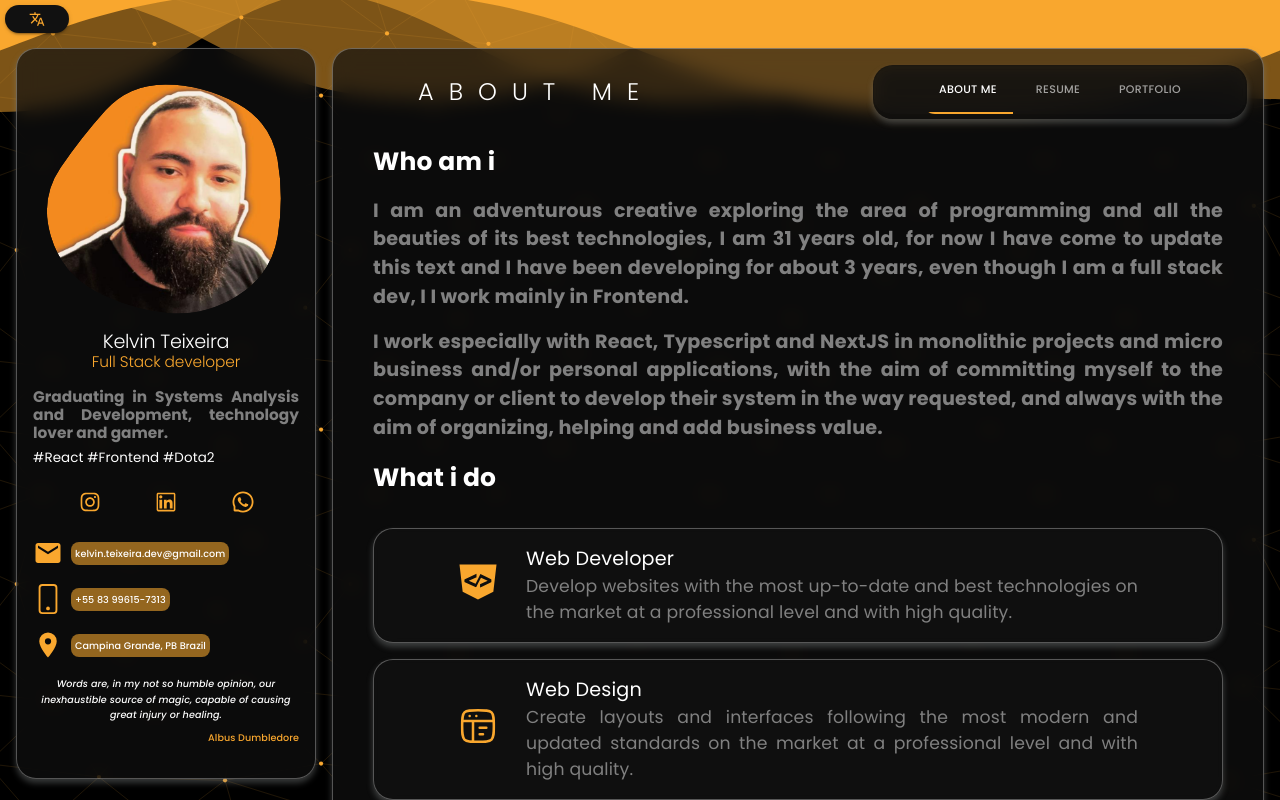
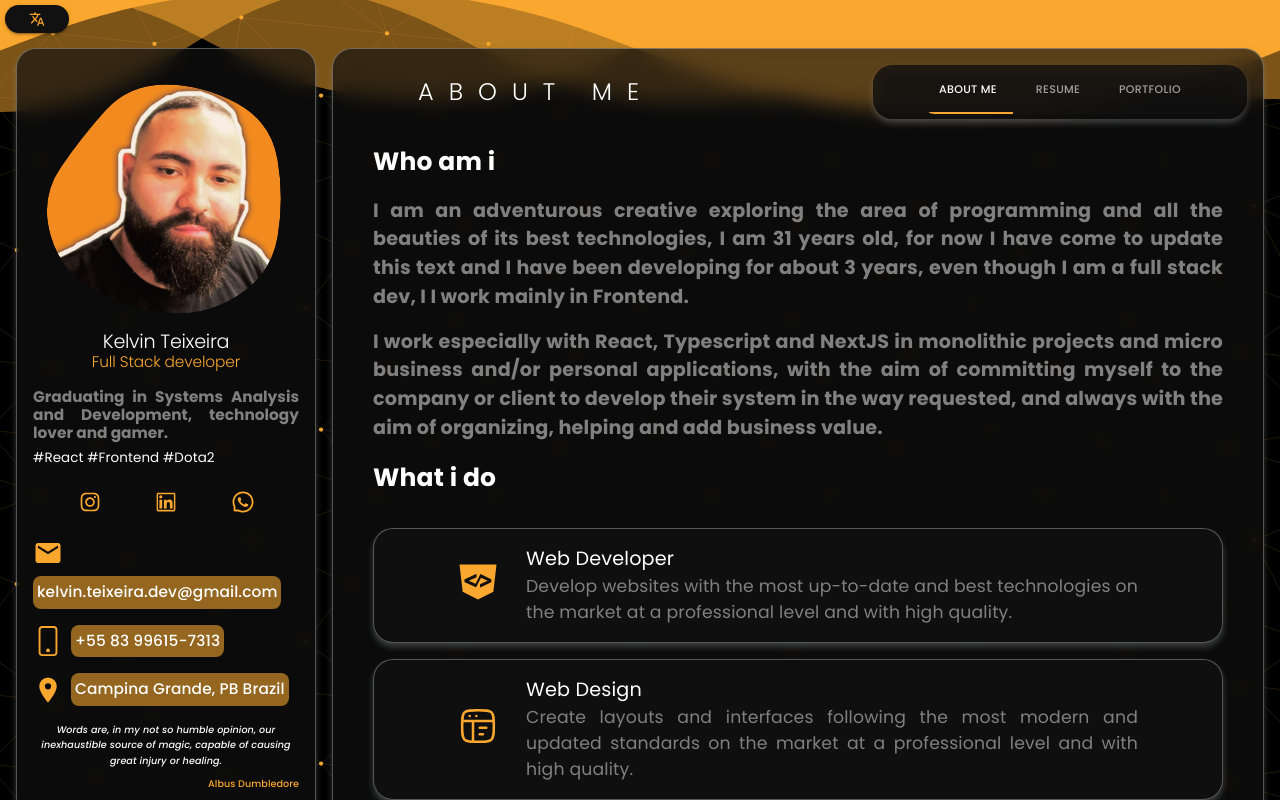
Before and after one commit to kelvinteixeira/My-Site, a React (Vite) app: page / in a window 1280 px wide. Shown: the top 800 px of the page. Built offline with nearby package versions, Linux system fonts and the light colour scheme.

Commit message:
refactor: fontsize

```diff
--- a/src/components/PersonalCard.tsx
+++ b/src/components/PersonalCard.tsx
@@ -10,8 +10,14 @@ type PersonalCardProps = {
 };
 
 export const PersonalCard = (props: PersonalCardProps) => {
-  const { getFontSize, isSmall, isExtraSmall, isMedium } =
-    useResponsiveLayout();
+  const {
+    getFontSize,
+    isSmall,
+    isExtraSmall,
+    isMedium,
+    isExtraLarge,
+    isLarge,
+  } = useResponsiveLayout();
   return (
     <>
       <Grid
@@ -78,7 +84,9 @@ export const PersonalCard = (props: PersonalCardProps) => {
               bgcolor: "#f9a82e93",
               padding: 0.5,
               borderRadius: 2,
-              fontSize: `${getFontSize(1)}rem`,
+              fontSize: `${getFontSize(
+                isExtraLarge ? 1.6 : isLarge ? 1.2 : 1
+              )}rem`,
             }}
           >
             kelvin.teixeira.dev@gmail.com
@@ -95,7 +103,9 @@ export const PersonalCard = (props: PersonalCardProps) => {
               bgcolor: "#f9a82e93",
               padding: 0.5,
               borderRadius: 2,
-              fontSize: `${getFontSize(1)}rem`,
+              fontSize: `${getFontSize(
+                isExtraLarge ? 1.6 : isLarge ? 1.2 : 1
+              )}rem`,
             }}
           >
             +55 83 99615-7313
@@ -112,7 +122,9 @@ export const PersonalCard = (props: PersonalCardProps) => {
               bgcolor: "#f9a82e93",
               padding: 0.5,
               borderRadius: 2,
-              fontSize: `${getFontSize(1)}rem`,
+               fontSize: `${getFontSize(
+                isExtraLarge ? 1.6 : isLarge ? 1.2 : 1
+              )}rem`,
             }}
           >
             Campina Grande, PB {props.country}
```
